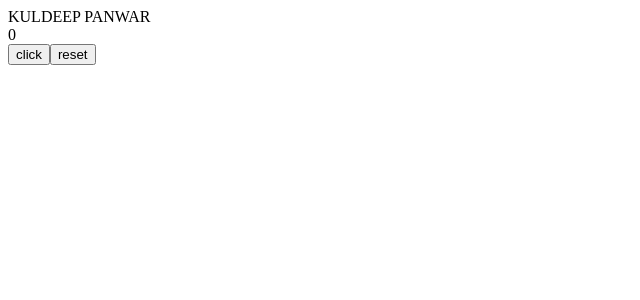
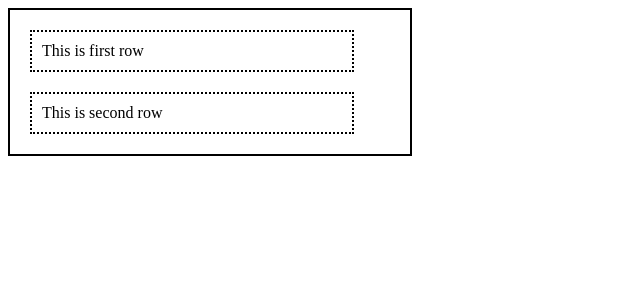
Before and after one commit to kuldeeppanwar123/React-js, a React (Vite) app: page / in a window 1280 px wide. Shown: the top 300 px of the page, without its empty margins (0-640 px from the left). Built offline with nearby package versions, Linux system fonts and the light colour scheme.

Commit message:
day 16-03: children prop

```diff
--- a/src/App.jsx
+++ b/src/App.jsx
@@ -1,4 +1,4 @@
-import Main from "./Day-16-02-error-boundaries/Main"
+import Main from "./Day-16-03-children-prop/Main"
 
 
 function App() {
--- /dev/null
+++ b/src/Day-16-03-children-prop/Main.jsx
@@ -0,0 +1,28 @@
+import React from 'react'
+import Row from './Row'
+import RowList from './RowList'
+import { ErrorBoundary } from 'react-error-boundary'
+
+function Main() {
+  return (
+    <div>
+      <ErrorBoundary fallbackRender={(error, info)=>{
+        console.log({info})
+        return(
+          <>
+            <h1>some thing went wrong!</h1>
+            <p>{error.error.message}</p>
+          </>
+        )
+      }}>
+        <RowList>
+          <Row><div>This is first row</div></Row>
+          <Row><div>This is second row</div></Row>
+          {/* <Row>This is third row</Row> */}
+        </RowList>
+      </ErrorBoundary>
+    </div>
+  )
+}
+
+export default Main
--- /dev/null
+++ b/src/Day-16-03-children-prop/Row.jsx
@@ -0,0 +1,19 @@
+import React, { Children } from 'react'
+
+function Row({children}) {
+
+  const rowStyle = {
+    border:'dotted 2px',
+    width:'300px',
+    padding: '10px',
+    margin: '20px'
+  }
+
+  return (
+    <div style={rowStyle}>
+      {children}
+    </div>
+  )
+}
+
+export default Row
--- /dev/null
+++ b/src/Day-16-03-children-prop/RowList.jsx
@@ -0,0 +1,17 @@
+import React, { Children } from 'react'
+
+function RowList({children}) {
+  // console.log((Children.count(children)))
+
+  const rowListStyle = {
+    border: '2px solid',
+    width: '400px',
+  }
+  return (
+    <div style={rowListStyle}>
+      {children}
+    </div>
+  )
+}
+
+export default RowList
```
